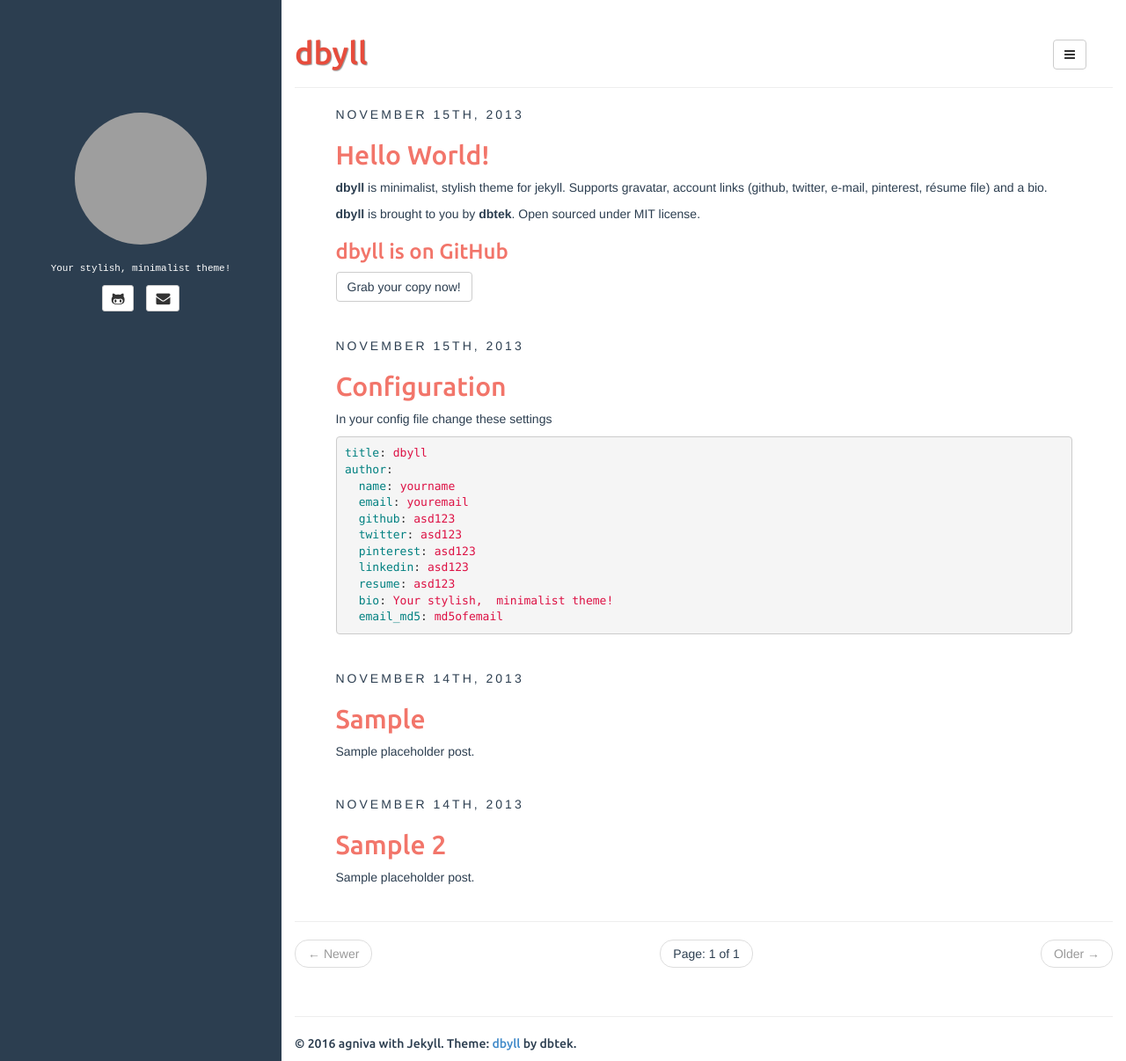
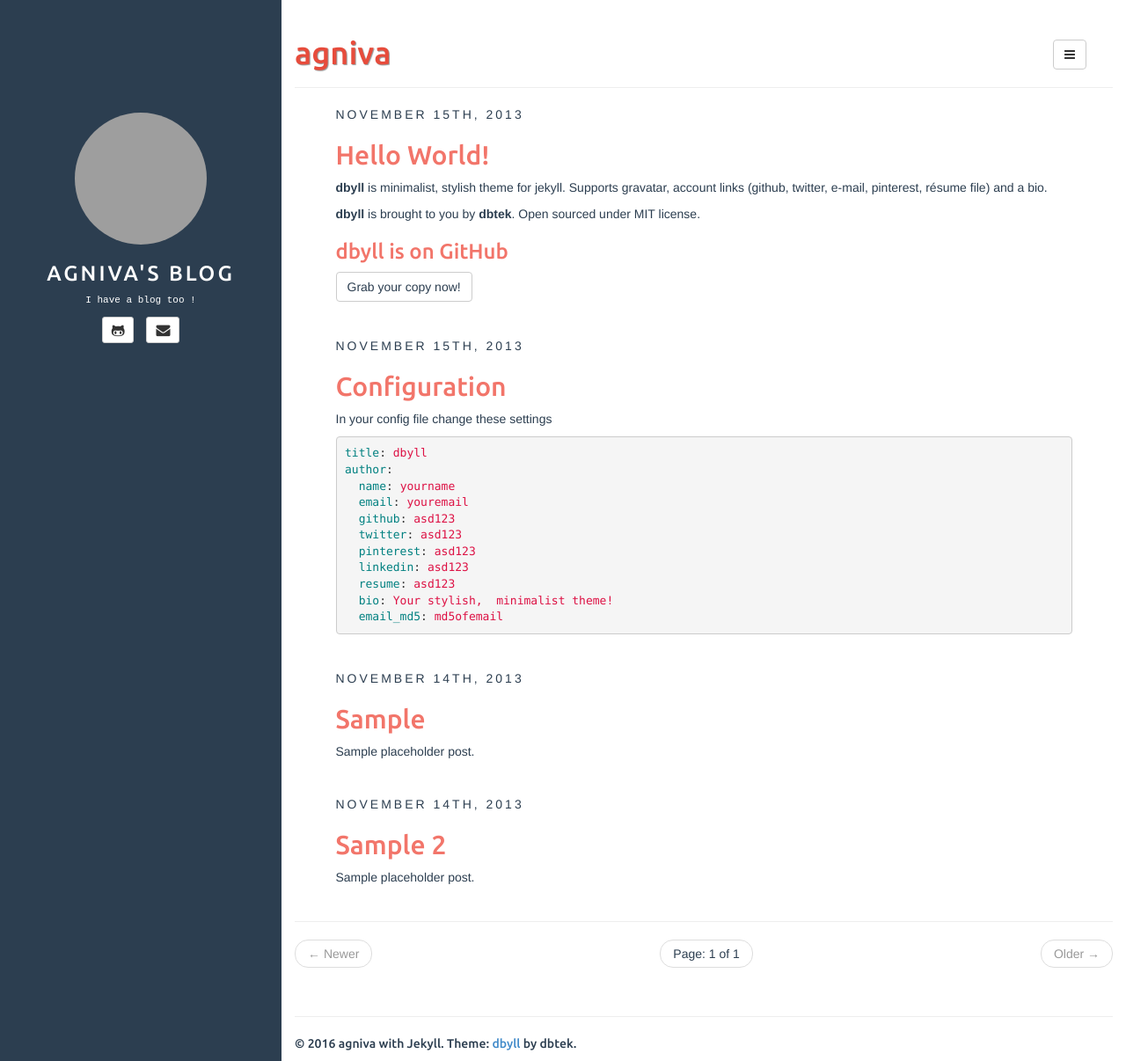
Before and after one commit to agnivade/agnivade.github.io, a Jekyll site: the page built from index.html, in a window 1280 px wide and 1206 px high. Shown: the whole window at 88% size. Built offline with Jekyll 4.4.1, drawn with Linux system fonts in a browser that asks for light colours; the list of posts is cut into pages by our own code; grey boxes are pictures that could not be loaded.

Commit message:
Some modifications

```diff
--- a/_config.yml
+++ b/_config.yml
@@ -1,5 +1,6 @@
 # visit https://github.com/mojombo/jekyll/wiki/Configuration for more settings
 
+title: Agniva's blog
 paginate: 5 # pagination based on number of posts
 paginate_path: "page:num"
 exclude: ["README.md"] # files to exclude
@@ -13,16 +14,16 @@ defaults:
     scope:
       path: "" # empty string for all files
     values:
-      title: dbyll
+      title: agniva
 
 description: Stylish Jekyll Theme
 author:
   name: agniva
   email: agniva.quicksilver@gmail.com
   github: agnivade
-  linkedin: asd123
-  bio: Your stylish, minimalist theme!
-  email_md5: 54922e2c8625044a184735f06579c4c8
+  linkedin: agniva-de-sarker-44032646
+  bio: I have a blog too !
+  email_md5: c3a4dae421978681021aa65035ea852d
 
 rss_path: feed.xml
 categories_path: categories.html
```
Also changed, not shown: 9 other files.
